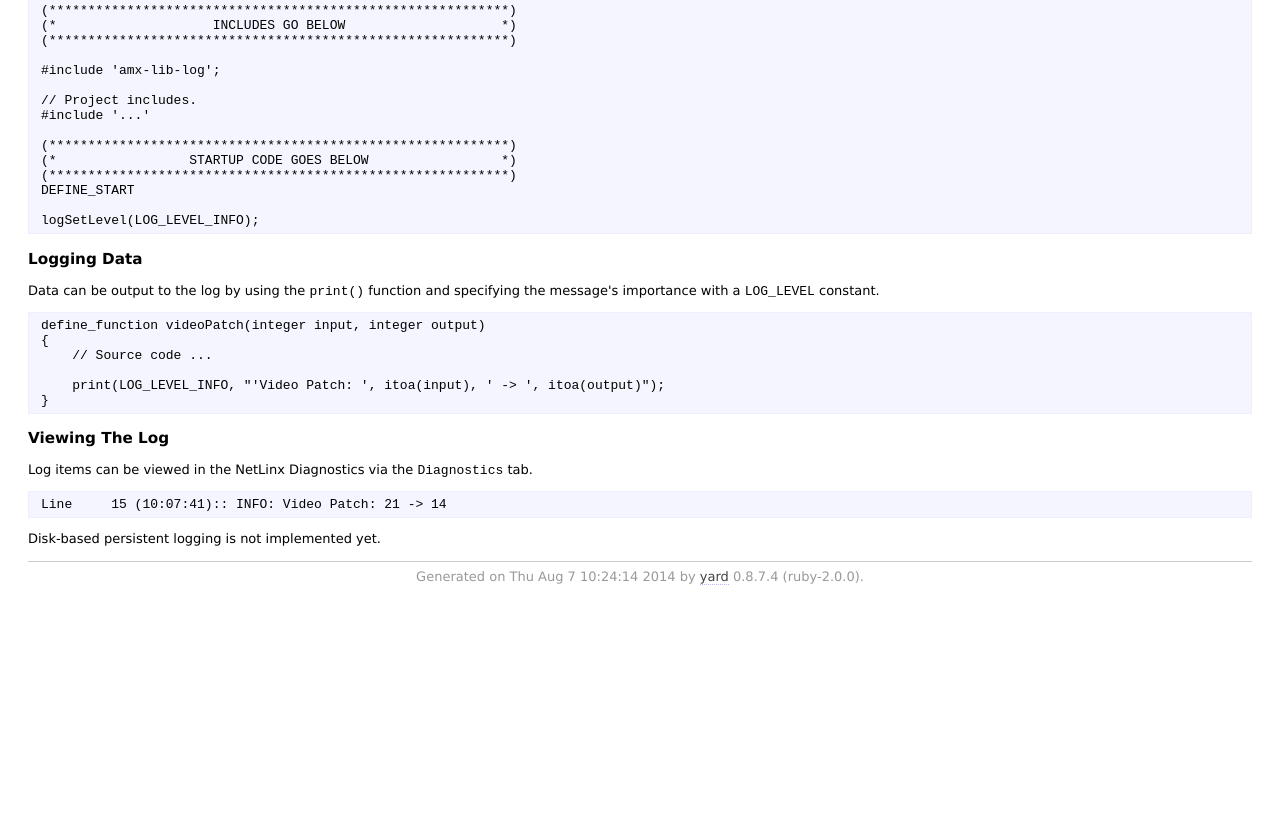
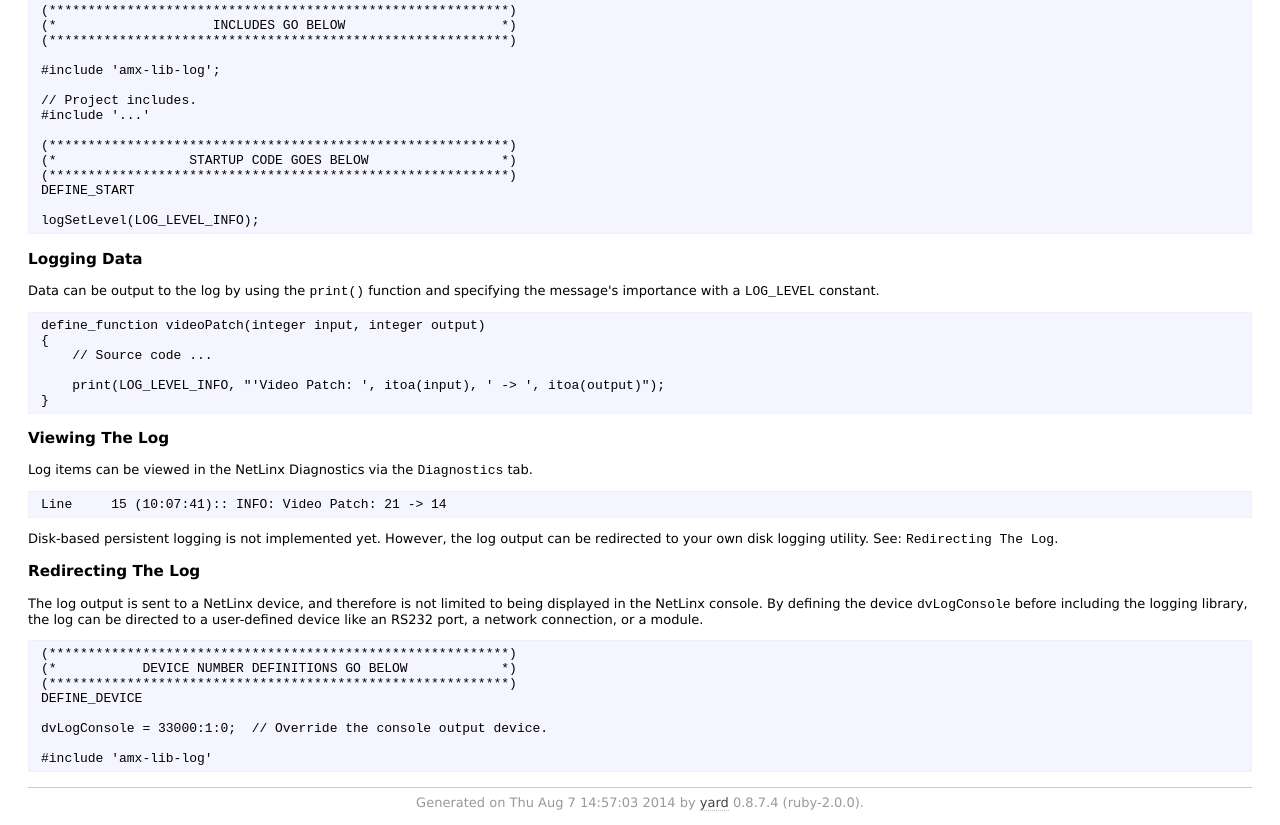
Before and after one commit to amclain/amx-lib-log, a plain HTML site: page doc/file.README.html in a window 1280 px wide. Shown: the part 837-1662 px from the top of the page. Before the commit the page ends 1436 px from the top, so only its background shows below. Drawn offline with Linux system fonts and the light colour scheme.

Commit message:
Added readme section for redirecting the log.

```diff
--- a/doc/file.README.html
+++ b/doc/file.README.html
@@ -156,11 +156,30 @@ constant.</p>
 
 <pre class="code ruby"><code class="ruby">Line     15 (10:07:41):: INFO: Video Patch: 21 -&gt; 14</code></pre>
 
-<p>Disk-based persistent logging is not implemented yet.</p>
+<p>Disk-based persistent logging is not implemented yet. However, the log
+output can be redirected to your own disk logging utility. See:
+<code>Redirecting The Log</code>.</p>
+
+<h3 id="label-Redirecting+The+Log">Redirecting The Log</h3>
+
+<p>The log output is sent to a NetLinx device, and therefore is not limited to
+being displayed in the NetLinx console. By defining the device
+<code>dvLogConsole</code> before including the logging library, the log can
+be directed to a user-defined device like an RS232 port, a network
+connection, or a module.</p>
+
+<pre class="code ruby"><code class="ruby">(***********************************************************)
+(*           DEVICE NUMBER DEFINITIONS GO BELOW            *)
+(***********************************************************)
+DEFINE_DEVICE
+
+dvLogConsole = 33000:1:0;  // Override the console output device.
+
+#include &#39;amx-lib-log&#39;</code></pre>
 </div></div>
 
     <div id="footer">
-  Generated on Thu Aug  7 10:24:14 2014 by
+  Generated on Thu Aug  7 14:57:03 2014 by
   <a href="http://yardoc.org" title="Yay! A Ruby Documentation Tool" target="_parent">yard</a>
   0.8.7.4 (ruby-2.0.0).
 </div>
```
Also changed, not shown: doc/_index.html (+1 -1 lines), doc/file.license.html (+1 -1 lines), doc/index.html (+21 -2 lines), doc/top-level-namespace.html (+1 -1 lines), 1 other file.
